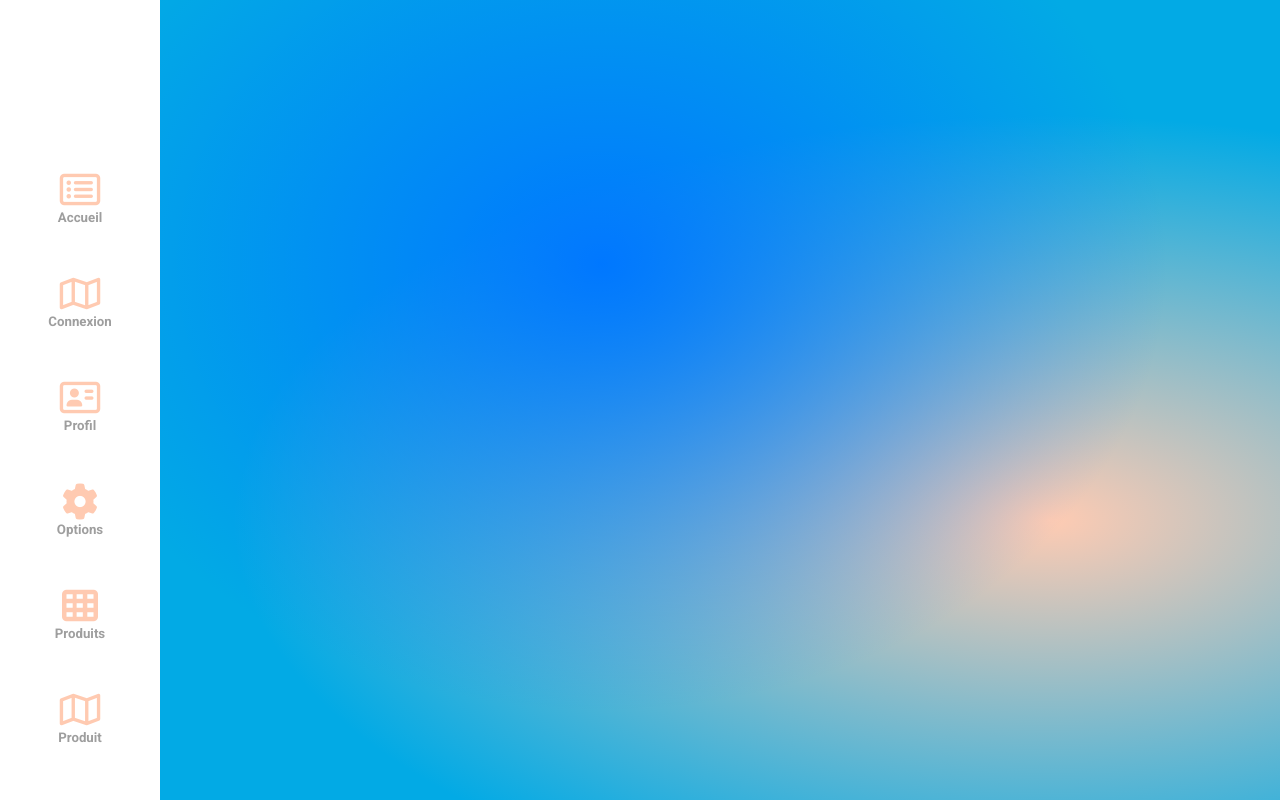
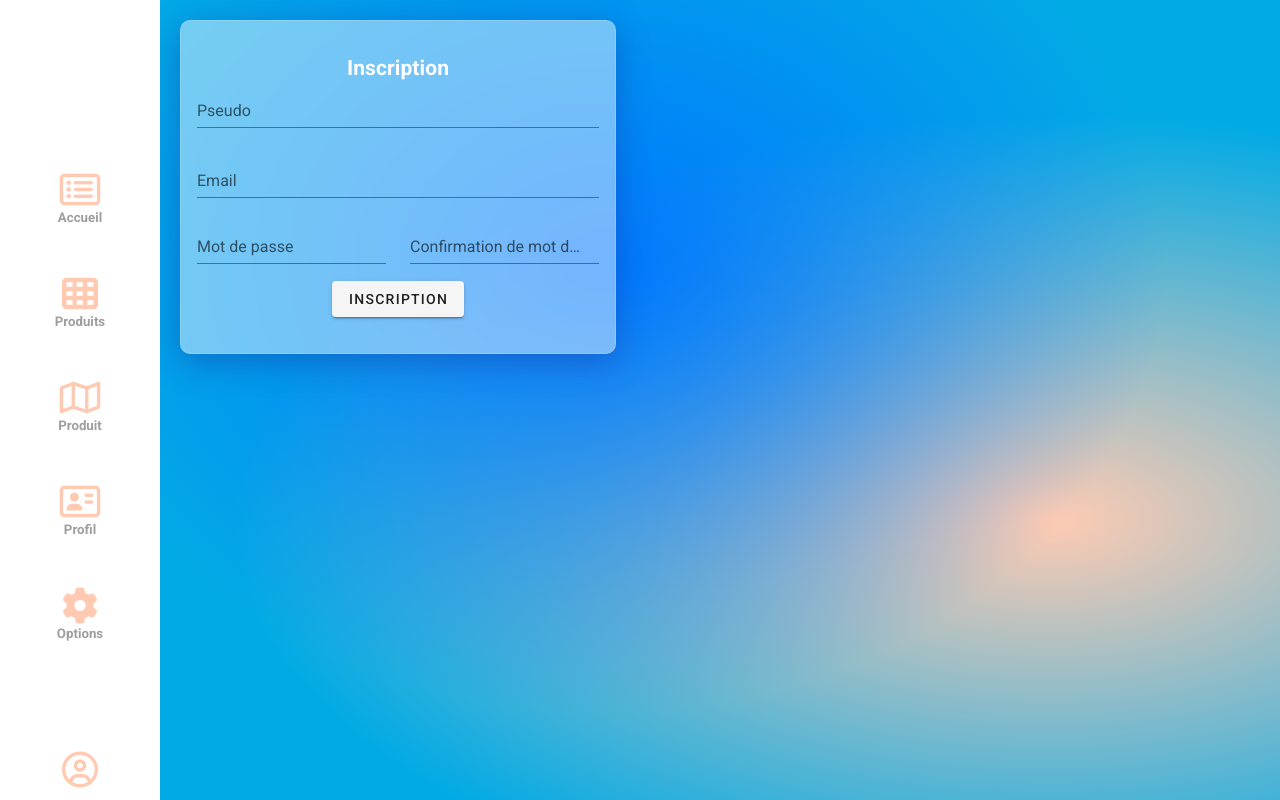
Before and after one commit to stanislasbdx/TriBidO, a Vue app: page /register in a window 1280 px wide. Built offline with nearby package versions, Linux system fonts and the light colour scheme; no server answers.

Commit message:
Création de la page Register

```diff
--- a/src/App.vue
+++ b/src/App.vue
@@ -170,11 +170,10 @@
 		data: () => ({
 			items: [
 				{ name: 'Accueil', icon: 'fa fa-list-alt', url: '/' },
-				{ name: 'Connexion', icon: 'far fa-map', url: '/login' },
+				{ name: 'Produits', icon: 'fa fa-th', url: '/products' },
+				{ name: 'Produit', icon: 'far fa-map', url: '/product' },
 				{ name: 'Profil', icon: 'far fa-address-card', url: '/profile' },
 				{ name: 'Options', icon: 'fa fa-cog', url: '/options' },
-				{ name: 'Produits', icon: 'fa fa-th', url: '/products' },
-				{ name: 'Produit', icon: 'far fa-map', url: '/product' }
 			],
 		}),
 	};
--- a/src/router/index.js
+++ b/src/router/index.js
@@ -16,6 +16,11 @@ const routes = [
 		path: "/login",
 		name: "Login",
 		component: () => import('@/views/Login.vue')
+	},
+	{
+		path: "/register",
+		name: "Register",
+		component: () => import('@/views/Register.vue')
 	},
 	{
 		path: "/products",
--- a/src/views/Login.vue
+++ b/src/views/Login.vue
@@ -10,28 +10,6 @@
 						</v-text-field>
 
 						<v-btn @click="login()">Connexion</v-btn>
-					</v-card-text>
-				</v-card>
-			</v-col>
-
-			<v-col justify="center" align="center" cols="5">
-				<v-card class="glasscard py-5">
-					<v-card-text class="white--text">
-						<h2>Inscription</h2>
-						<v-text-field label="Pseudo" type="text" v-model="username"></v-text-field>
-						<v-text-field label="Email" type="email" v-model="email"></v-text-field>
-						<v-row class="align-content-center py-2">
-							<v-col cols="12" lg="6" class="py-0">
-								<v-text-field v-model="password" label="Mot de passe">
-								</v-text-field>
-							</v-col>
-							<v-col cols="12" lg="6" class="py-0">
-								<v-text-field v-model="password2" label="Confirmation de mot de passe">
-								</v-text-field>
-							</v-col>
-						</v-row>
-
-						<v-btn @click="signup()">Inscription</v-btn>
 					</v-card-text>
 				</v-card>
 			</v-col>
@@ -73,31 +51,6 @@ export default {
 			}
 		},
 
-		verifyPassword: function() {
-			if (this.password == this.password2) {
-				return true;
-			}
-			return false;
-		},
-
-		signup() {
-			if (this.verifyPassword()) {
-				this.$firebase.auth().createUserWithEmailAndPassword(this.email, this.password).then(credentials => {
-					credentials.user.updateProfile({
-						displayName: this.username
-					});
-
-					this.$db
-						.collection("users")
-						.doc(credentials.user.uid)
-						.set({
-							username: this.username,
-							email: this.email,
-							creationDate: new Date()
-						});
-				});
-			}
-		}
 	}
 };
 </script>
--- /dev/null
+++ b/src/views/Register.vue
@@ -0,0 +1,79 @@
+<template>
+	<div>
+		<v-row>
+			<v-col justify="center" align="center" cols="5">
+				<v-card class="glasscard py-5">
+					<v-card-text class="white--text">
+						<h2>Inscription</h2>
+						<v-text-field label="Pseudo" type="text" v-model="username"></v-text-field>
+						<v-text-field label="Email" type="email" v-model="email"></v-text-field>
+						<v-row class="align-content-center py-2">
+							<v-col cols="12" lg="6" class="py-0">
+								<v-text-field v-model="password" label="Mot de passe">
+								</v-text-field>
+							</v-col>
+							<v-col cols="12" lg="6" class="py-0">
+								<v-text-field v-model="password2" label="Confirmation de mot de passe">
+								</v-text-field>
+							</v-col>
+						</v-row>
+
+						<v-btn @click="signup()">Inscription</v-btn>
+					</v-card-text>
+				</v-card>
+			</v-col>
+		</v-row>
+	</div>
+</template>
+
+<style scoped>
+	h2 {
+		text-align: center;
+	}
+</style>
+
+
+<script>
+export default {
+	name: "Register",
+
+	data() {
+		return {
+			email: "",
+			username: "",
+
+			password: "",
+			password2: "",
+		};
+	},
+
+	methods: {
+
+		verifyPassword: function() {
+			if (this.password == this.password2) {
+				return true;
+			}
+			return false;
+		},
+
+		signup() {
+			if (this.verifyPassword()) {
+				this.$firebase.auth().createUserWithEmailAndPassword(this.email, this.password).then(credentials => {
+					credentials.user.updateProfile({
+						displayName: this.username
+					});
+
+					this.$db
+						.collection("users")
+						.doc(credentials.user.uid)
+						.set({
+							username: this.username,
+							email: this.email,
+							creationDate: new Date()
+						});
+				});
+			}
+		}
+	}
+};
+</script>
```
Also changed, not shown: 1 other file (tests, documents, lock files or other folders).
